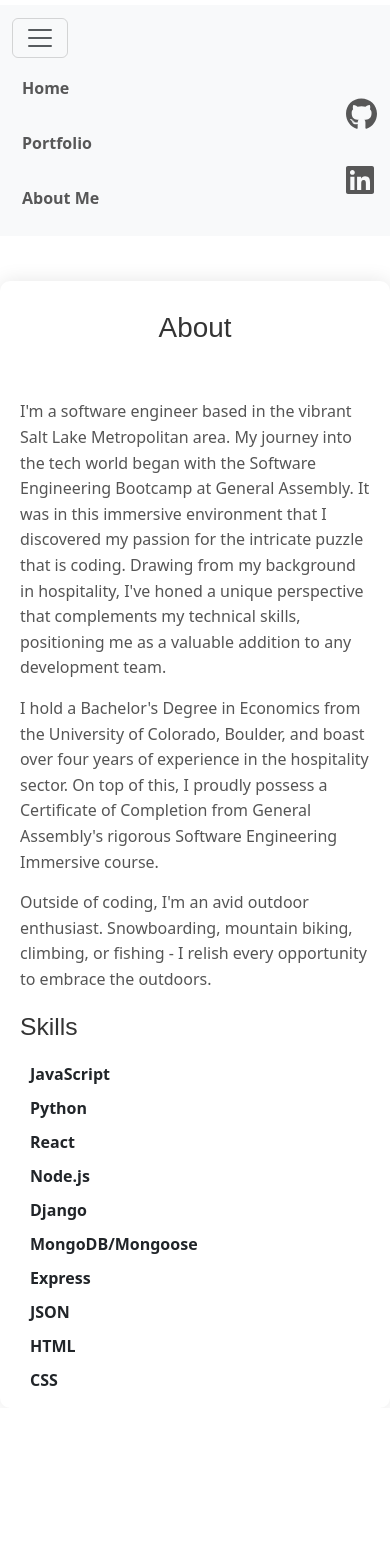
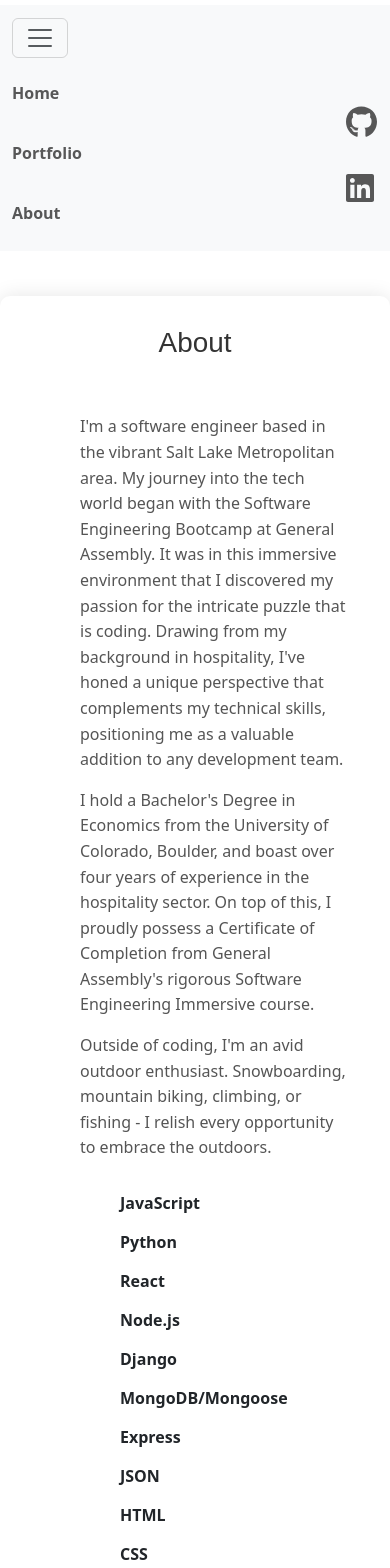
Before and after one commit to ChrisKildunne/Portfolio, a React (Create React App) app: page /about in a window 390 px wide. Shown: the top 1568 px of the page. Before the commit the page ends 1408 px from the top, so only its background shows below. Built offline with nearby package versions, Linux system fonts and the light colour scheme.

Commit message:
finishing touches

```diff
--- a/src/components/AboutMe/AboutMe.css
+++ b/src/components/AboutMe/AboutMe.css
@@ -23,6 +23,7 @@ p {
     margin-bottom: 15px;
     color: #555;
     line-height: 1.6;
+    padding-left: 60px;
 }
 
 .about-content {
@@ -38,6 +39,7 @@ p {
 
 .skills-section {
     flex: 1;
+    padding-left: 100px;
 }
 
 .skills-list {
@@ -47,20 +49,8 @@ p {
 
 li {
     margin-bottom: 10px;
-    padding-left: 10px;
+    padding-top: 5px;
     position: relative;
     font-weight: 600;
 
 }
-
-
-
-@media (max-width: 600px) {
-    .about-content {
-        flex-direction: column;
-    }
-
-    .intro {
-        padding-right: 0;
-    }
-}
--- a/src/components/AboutMe/AboutMe.jsx
+++ b/src/components/AboutMe/AboutMe.jsx
@@ -13,7 +13,6 @@ export default function AboutMe(){
                     <p>Outside of coding, I'm an avid outdoor enthusiast. Snowboarding, mountain biking, climbing, or fishing - I relish every opportunity to embrace the outdoors.</p>
                     </div>
          <div className="skills-section">
-            <h2>Skills</h2>
             <ul className="skills-list">
             <li>JavaScript</li>
             <li>Python</li>
--- a/src/components/Header/Header.jsx
+++ b/src/components/Header/Header.jsx
@@ -21,7 +21,7 @@ export default function Header() {
                             <Link className="nav-link" to="/projects">Portfolio</Link>
                         </li>
                         <li className="nav-item">
-                            <Link className="nav-link" to="/about">About Me</Link>
+                            <Link className="nav-link" to="/about">About</Link>
                         </li>
                     </ul>
                     <div className="navbar-nav header-links">
```
